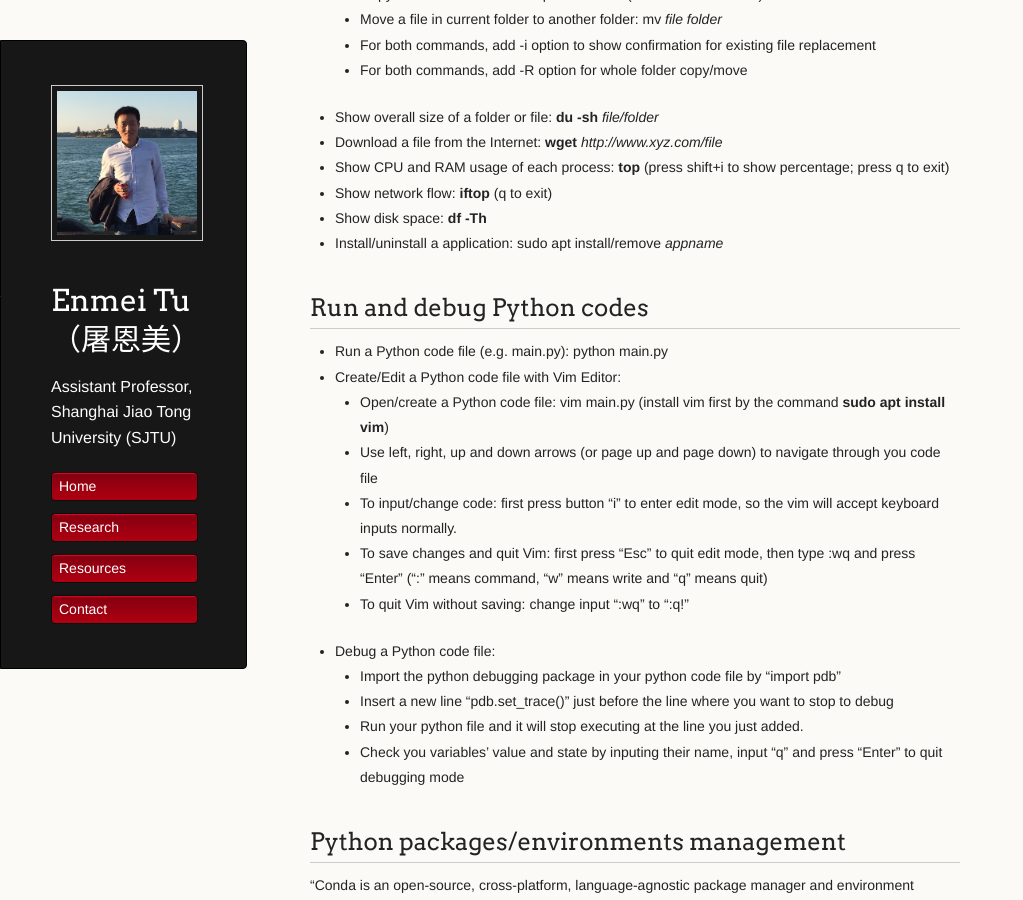
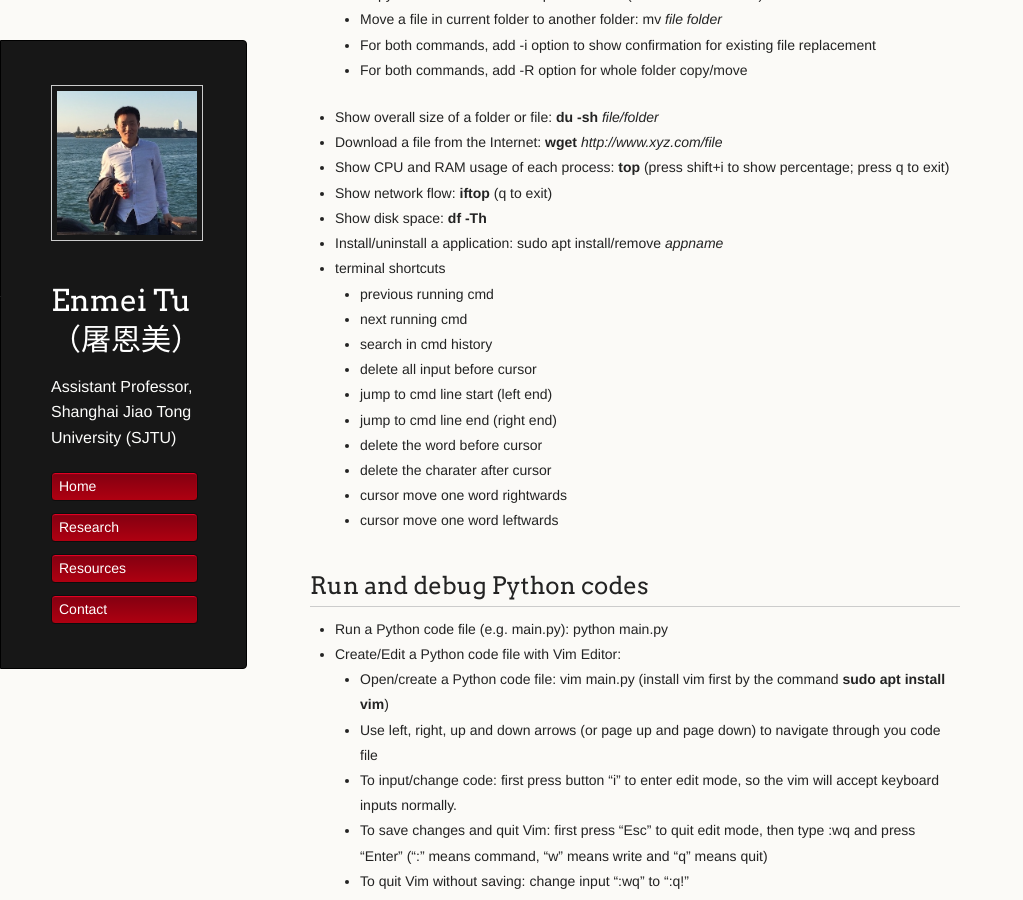
Before and after one commit to hellotem/enmeitu.github.io, a Jekyll site: the page built from resource/linux.md, in a window 1280 px wide and 900 px high, scrolled down 851 px. Shown: the whole window, without its empty margins (0-1023 px from the left). Built offline with Jekyll 4.4.1, drawn with Linux system fonts in a browser that asks for light colours; our own code applies the rules of GitHub Pages for plain Markdown files.

Commit message:
Update linux.md

```diff
--- a/resource/linux.md
+++ b/resource/linux.md
@@ -34,6 +34,17 @@
   * Show network flow: **iftop** (q to exit)
   * Show disk space: **df -Th**
   * Install/uninstall a application: sudo apt install/remove _appname_
+  * terminal shortcuts
+    - <C-P> previous running cmd
+    - <C-N> next running cmd
+    - <C-R> search in cmd history
+    - <C-U> delete all input before cursor
+    - <C-A> jump to cmd line start (left end)
+    - <C-E> jump to cmd line end (right end)
+    - <C-W> delete the word before cursor
+    - <C-D> delete the charater after cursor
+    - <C-Right> cursor move one word rightwards
+    - <C-Left> cursor move one word leftwards
 
 ## Run and debug Python codes
 * Run a Python code file (e.g. main.py): python main.py
```
